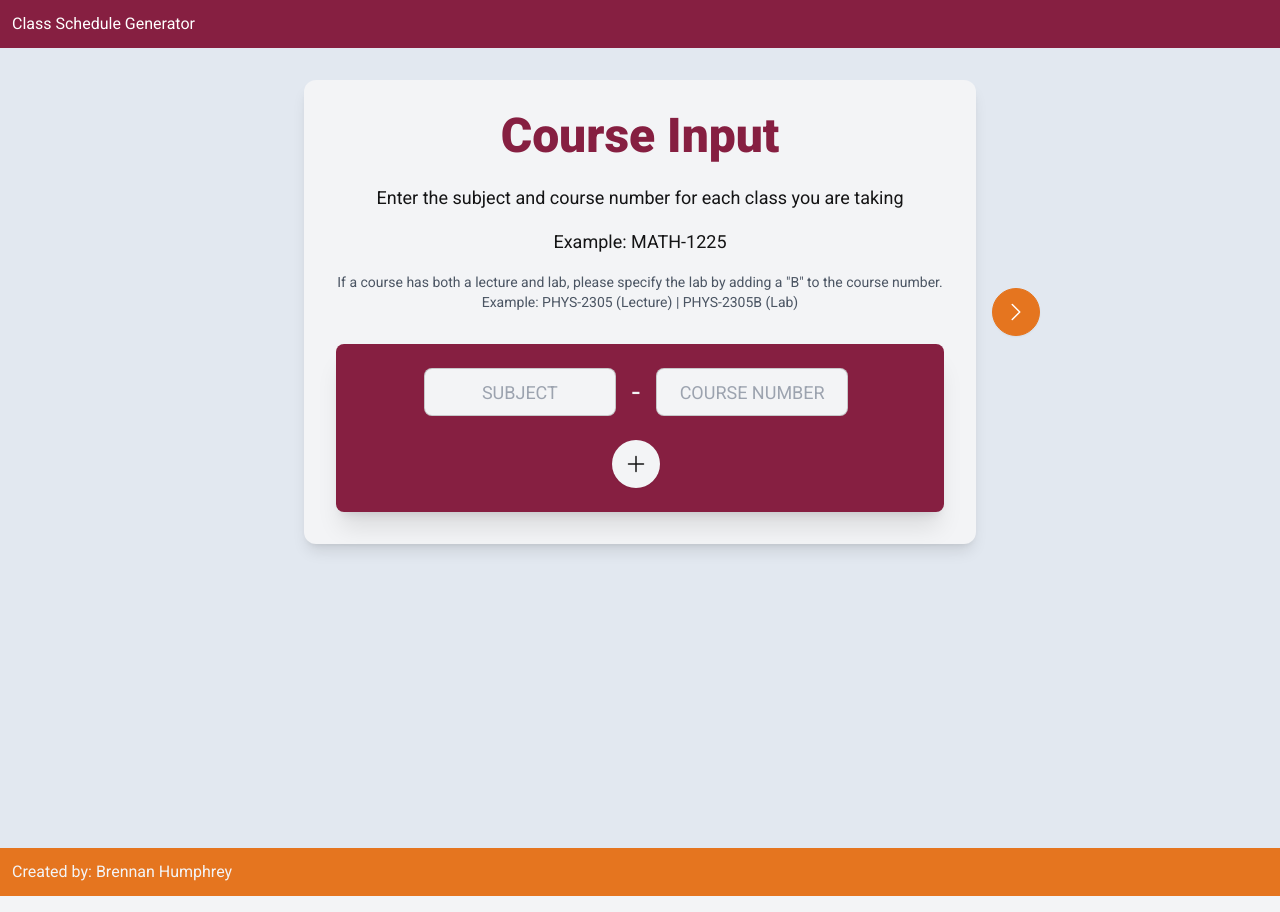
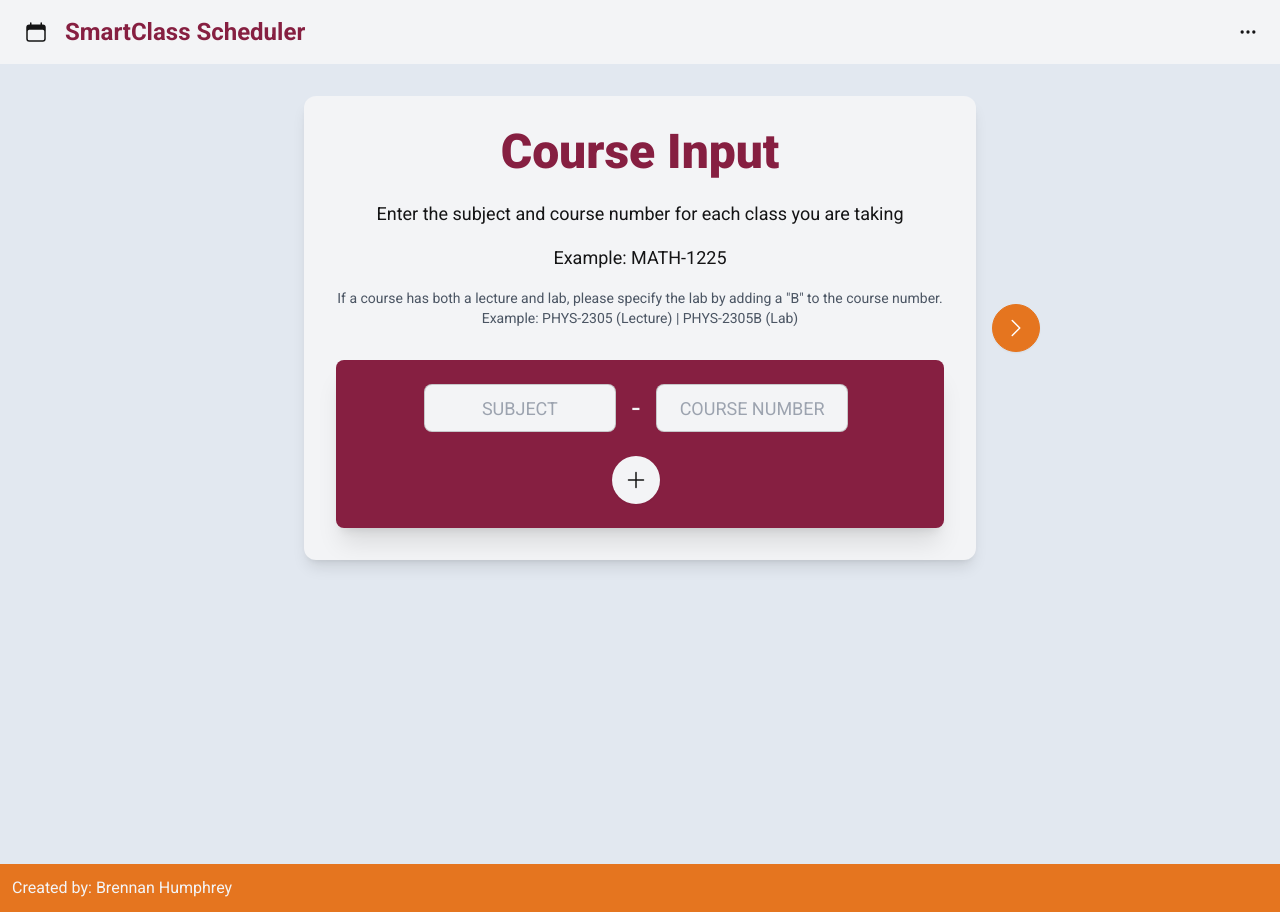
Before and after one commit to brennanh07/courseflow, a Next.js app in the folder frontend/: page / in a window 1280 px wide. Built offline with nearby package versions, Linux system fonts and the light colour scheme.

Commit message:
New header

```diff
--- a/frontend/src/app/layout.tsx
+++ b/frontend/src/app/layout.tsx
@@ -19,9 +19,42 @@ export default function RootLayout({
   return (
     <html data-theme="mytheme" lang="en">
       <body className="font-main">
-        <header className="bg-primary text-white font-main h-12 flex justify-left items-center pl-3">
-          Class Schedule Generator
-        </header>
+        <div className="navbar bg-base-100">
+          <div className="flex-none">
+            <svg
+              xmlns="http://www.w3.org/2000/svg"
+              viewBox="0 0 24 24"
+              fill="currentColor"
+              className="size-6 ml-4"
+            >
+              <path
+                fill-rule="evenodd"
+                d="M6.75 2.25A.75.75 0 0 1 7.5 3v1.5h9V3A.75.75 0 0 1 18 3v1.5h.75a3 3 0 0 1 3 3v11.25a3 3 0 0 1-3 3H5.25a3 3 0 0 1-3-3V7.5a3 3 0 0 1 3-3H6V3a.75.75 0 0 1 .75-.75Zm13.5 9a1.5 1.5 0 0 0-1.5-1.5H5.25a1.5 1.5 0 0 0-1.5 1.5v7.5a1.5 1.5 0 0 0 1.5 1.5h13.5a1.5 1.5 0 0 0 1.5-1.5v-7.5Z"
+                clip-rule="evenodd"
+              />
+            </svg>
+          </div>
+          <div className="flex-1">
+            <a className="btn btn-ghost text-2xl text-primary">SmartClass Scheduler</a>
+          </div>
+          <div className="flex-none">
+            <button className="btn btn-square btn-ghost">
+              <svg
+                xmlns="http://www.w3.org/2000/svg"
+                fill="none"
+                viewBox="0 0 24 24"
+                className="inline-block h-5 w-5 stroke-current"
+              >
+                <path
+                  strokeLinecap="round"
+                  strokeLinejoin="round"
+                  strokeWidth="2"
+                  d="M5 12h.01M12 12h.01M19 12h.01M6 12a1 1 0 11-2 0 1 1 0 012 0zm7 0a1 1 0 11-2 0 1 1 0 012 0zm7 0a1 1 0 11-2 0 1 1 0 012 0z"
+                ></path>
+              </svg>
+            </button>
+          </div>
+        </div>
         {children}
         <footer className="bg-secondary text-neutral font-main h-12 flex justify-left items-center pl-3">
           Created by: Brennan Humphrey
```
